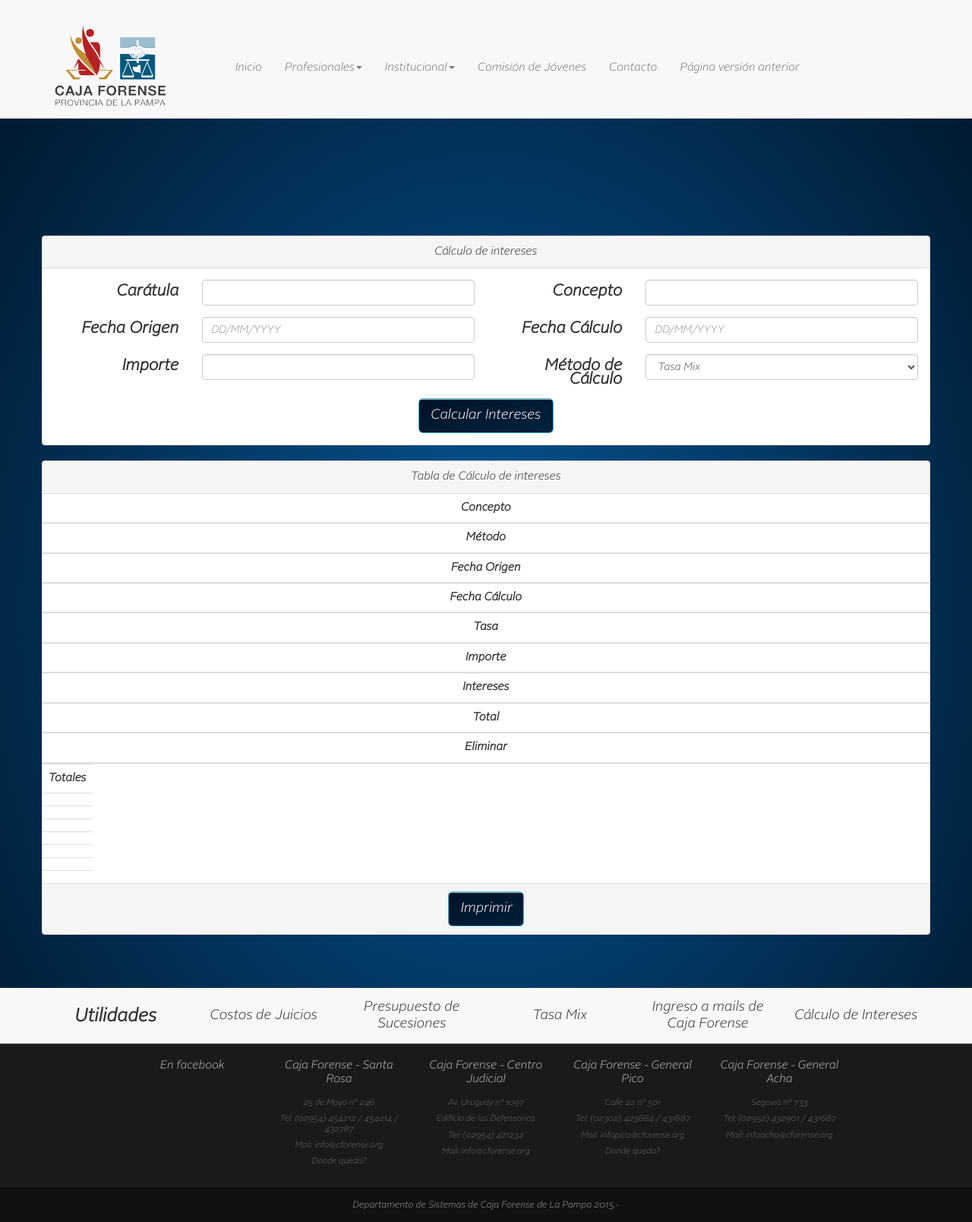
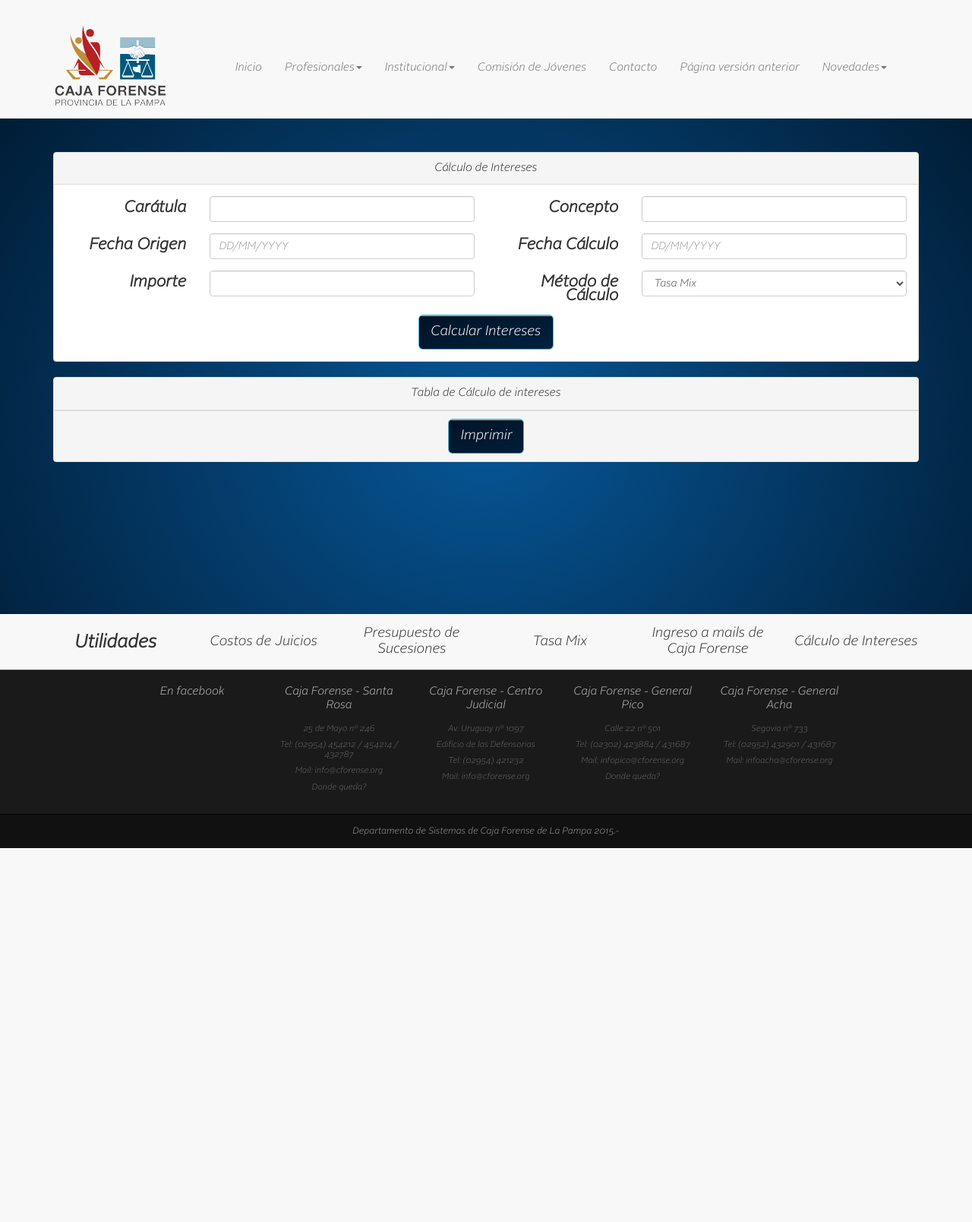
Before and after one commit to gabyi/CAJA_NUEVO, a PHP site: page /calculoint.php in a window 1280 px wide. Shown: the whole page at 76% size. After the commit the page ends 1116 px from the top, so only its background shows below. Run offline with PHP 8.4, Linux system fonts and the light colour scheme; lists and menus that the app fills with data are empty; some libraries are stand-ins or nearby versions.

Commit message:
acomodando estilos del navbar en calculoint

```diff
--- a/calculoint.php
+++ b/calculoint.php
@@ -8,10 +8,10 @@ session_start();
   <head>
      <?php
 include 'head2.php';
-include 'conexion.php';
+
 ?>
-      <!--mi estilo -->
-    <link href="css/mestilocalculo.css" rel="stylesheet">
+    <!--mi estilo -->
+  <link href="css/miestilo.css" rel="stylesheet">
 
   <link rel="stylesheet" href="css/jquery-ui.css">
 
@@ -33,18 +33,18 @@ include 'conexion.php';
   <body>
 
 <?php
+include 'conexion.php';
 include 'navbarFooter.php';
-include 'logo.php';
 
 ?> <!-- php para las sucesiones-->
 
-<div class="container" style="margin-top: 200px;">
+<div class="container" id="containerCuerpo">
 
-  <div class="row">
 
-  <div id="" class="panel panel-default">
+
+  <div id="panel" class="panel panel-default">
       <div class="panel-heading">
-        C&aacute;lculo de intereses
+        C&aacute;lculo de Intereses
       </div>
 
       <div id="" class="panel-body">
@@ -56,7 +56,7 @@ include 'logo.php';
 
                 <div class="form-group">
                     <div class="col-md-2 col-sm-2 control-label" for="carat">
-                      <h4>Car&aacute;tula</h4>
+                      <h5>Car&aacute;tula</h5>
                     </div>
 
 
@@ -68,7 +68,7 @@ include 'logo.php';
 
 
                     <div class="col-sm-2 col-md-2 control-label" for="concep">
-                      <h4>Concepto</h4>
+                      <h5>Concepto</h5>
                     </div>
 
 
@@ -81,7 +81,7 @@ include 'logo.php';
 
                 <div class="form-group">
                     <div class="col-md-2 col-sm-2 control-label" for="fechcalc">
-                      <h4>Fecha Origen</h4>
+                      <h5>Fecha Origen</h5>
                     </div>
 
                     <div class="col-sm-4 col-md-4">
@@ -91,7 +91,7 @@ include 'logo.php';
                     </div>
 
                     <div class="col-md-2 col-sm-2 control-label" for="fechcalc">
-                      <h4>Fecha C&aacute;lculo</h4>
+                      <h5>Fecha C&aacute;lculo</h5>
                     </div>
 
                     <div class="col-sm-4 col-md-4">
@@ -103,7 +103,7 @@ include 'logo.php';
 
                 <div class="form-group">
                     <div class="col-sm-2 col-md-2 control-label" for="importe">
-                      <h4>Importe</h4>
+                      <h5>Importe</h5>
                     </div>
 
 
@@ -113,7 +113,7 @@ include 'logo.php';
 
 
                     <div class="col-md-2 col-sm-2 control-label" for="fechcalc">
-                      <h4>M&eacute;todo de C&aacute;lculo</h4>
+                      <h5>M&eacute;todo de C&aacute;lculo</h5>
                     </div>
 
                     <div class="col-sm-4 col-md-4">
@@ -142,33 +142,33 @@ include 'logo.php';
       </div>
 
   </div>
-</div>
+
 <!--<div id="mensaje"></div> // este es para verificar los datos que entrabas al ajax-->
-  <div class="row">
+
   <div class="panel panel-default">
       <div class="panel-heading">
         Tabla de C&aacute;lculo de intereses
       </div>
 
-      <div id="intereses" class="table-responsive">
+      <div id="intereses" class="table-vertical">
        <!--<form name="frmSample" class="form-horizontal" method="post" onSubmit="return ValidateForm()">-->
-        <table class="table table-hover" id="grilla">
+        <table class="table-vertical" id="grilla">
           <thead>
-            <th id="thint">Concepto</th>
-            <th id="thint">Método</th>
-            <th id="thint">Fecha Origen</th>
-            <th id="thint">Fecha Cálculo</th>
-            <th id="thint">Tasa</th>
-            <th id="thint">Importe</th>
-            <th id="thint">Intereses</th>
-            <th id="thint">Total</th>
-            <th id="thint">Eliminar</th>
+            <th>Concepto</th>
+            <th>Método</th>
+            <th>Fecha Origen</th>
+            <th>Fecha Cálculo</th>
+            <th>Tasa</th>
+            <th>Importe</th>
+            <th>Intereses</th>
+            <th>Total</th>
+            <th>Eliminar</th>
           </thead>
           <tbody>
 
           </tbody>
           <tfoot>
-            <th id="thint">Totales</th><th></th><th></th><th></th><th></th><th id="totImporte"></th><th id="totInteres"></th><th id="total"></th>
+            <th>Totales</th><th></th><th></th><th></th><th></th><th id="totImporte"></th><th id="totInteres"></th><th id="total"></th>
           </tfoot>
 
         </table>
@@ -178,7 +178,6 @@ include 'logo.php';
     </div>
   </div>
 
-  </div>
 
 </div>
 
--- a/css/miestilo.css
+++ b/css/miestilo.css
@@ -522,21 +522,25 @@ color: #FFF;
   border-collapse: collapse;
 }
 /* Zebra striping */
-.table-vertical>tbody>tr:nth-of-type(odd) {
+.table-vertical>tbody>tr:nth-of-type(odd){
   background: #f9f9f9;
 }
-.table-vertical>thead>tr>th {
+.table-vertical>thead>tr>th{
   background: #fff;
   color: #000;
   font-weight: bold;
 }
-.table-vertical>tbody>tr>td, .table-vertical>thead>tr>th {
+.table-vertical>tbody>tr>td, .table-vertical>thead>tr>th{
   padding: 6px;
   border-top: 1px solid #ddd;
   text-align: left;
   vertical-align: middle;
 }
-
+#totImporte, #totInteres, #total{
+  padding: 6px;
+  text-align: left;
+  vertical-align: middle;
+    }
 
 /*
 Max width before this PARTICULAR table gets nasty
@@ -548,9 +552,11 @@ only screen and (max-width: 760px),
 (min-device-width: 768px) and (max-device-width: 1024px)  {
 
     /* Force table to not be like tables anymore */
-    table, thead, tbody, th, td, tr {
+    table, thead, tbody, tfoot, th, td, tr {
         display: block;
     }
+
+
 
     /* Hide table headers (but not display: none;, for accessibility) */
     .table-vertical thead tr {
@@ -581,6 +587,16 @@ only screen and (max-width: 760px),
         white-space: nowrap;
     }
 
+    .table-vertical>tfoot{
+               /* Now like a table header */
+        position: absolute;
+        /* Top/left values mimic padding */
+        top: 6px;
+        left: 6px;
+        width: 45%;
+        padding-right: 10px;
+        white-space: nowrap;
+    }
     /*
     Label the data
     */
--- a/head2.php
+++ b/head2.php
@@ -35,8 +35,5 @@ date_default_timezone_set('UTC');
     <script type="text/javascript" src="http://code.jquery.com/jquery-latest.min.js"></script>
     <script type="text/javascript" src="http://code.jquery.com/jquery.min.js"></script>
     <script type="text/javascript" src="js/bootstrap.js"></script>
-    <script src="js/bootstrap.min.js"></script>
-    <script type="text/javascript" src="http://getbootstrap.com/dist/js/bootstrap.js"></script>
-    <!--<link type="text/css" rel="stylesheet" href="http://getbootstrap.com/dist/css/bootstrap.css">-->
 
     <script src="js/cajascript.js" type="text/javascript"></script>
--- a/navbar.php
+++ b/navbar.php
@@ -44,7 +44,7 @@
                     </ul>
                 </li>-->
                   <li class="dropdown">
-                    <a href="#" class="dropdown-toggle" data-toggle="dropdown">Novedades</a>
+                    <a href="#" class="dropdown-toggle" data-toggle="dropdown">Novedades<span class="caret"></a>
                     <ul class="dropdown-menu" role="menu">
                     <li><a href="noticias.php">Noticias</a></li>
                     </ul>
--- a/navbarFooter.php
+++ b/navbarFooter.php
@@ -1,6 +1,6 @@
 <!-- barra de titulo -->
 
-  <nav class="navbar navbar-fixed-top navbar-default scrollclass" role="navigation">
+  <nav class="navbar navbar-fixed-top navbar-default scrollclass" role="navigation" id="navphp">
       <div class="container">
 
             <div id="navLogo" class="navbar-header">
@@ -26,9 +26,11 @@
                 <li class="dropdown">
                     <a href="#" class="dropdown-toggle" data-toggle="dropdown">Institucional<span class="caret"></span></a>
                     <ul class="dropdown-menu" role="menu">
+                      <li><a href="institucional.php#comision">Comisi&oacute;n de J&oacute;venes</a></li>
                       <li><a href="institucional.php#creacion">Creación y Objetivos</a></li>
                       <li><a href="institucional.php#autoridades">Autoridades</a></li>
                       <li><a href="institucional.php#normativa">Marco normativo y financiamiento</a></li>
+                      <li><a href="institucional.php#coordinadora">Coordinadora de Cajas</a></li>
                       <li><a href="archivos/LEY_1861.pdf" target="_blank">Ley 1861</a></li>
                     </ul>
                 </li>
@@ -36,6 +38,12 @@
                   <li><a href="institucional.php#comision">Comisi&oacute;n de J&oacute;venes</a></li>
                   <li><a href="contacto.php">Contacto</a></li>
                   <li><a href="http://www.cforense.org/oldsite/index.php">P&aacute;gina versi&oacute;n anterior</a></li>
+                  <li class="dropdown">
+                    <a href="#" class="dropdown-toggle" data-toggle="dropdown">Novedades<span class="caret"></a>
+                    <ul class="dropdown-menu" role="menu">
+                    <li><a href="noticias.php">Noticias</a></li>
+                    </ul>
+                </li>
               </ul>
             </div><!-- /.nav-collapse -->
 
```
